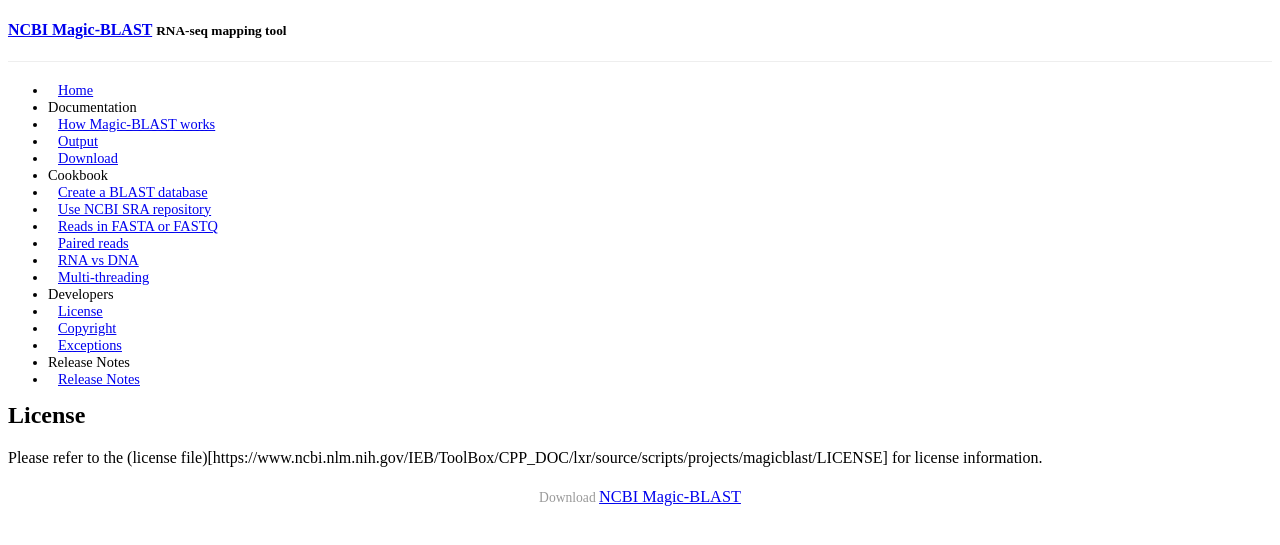
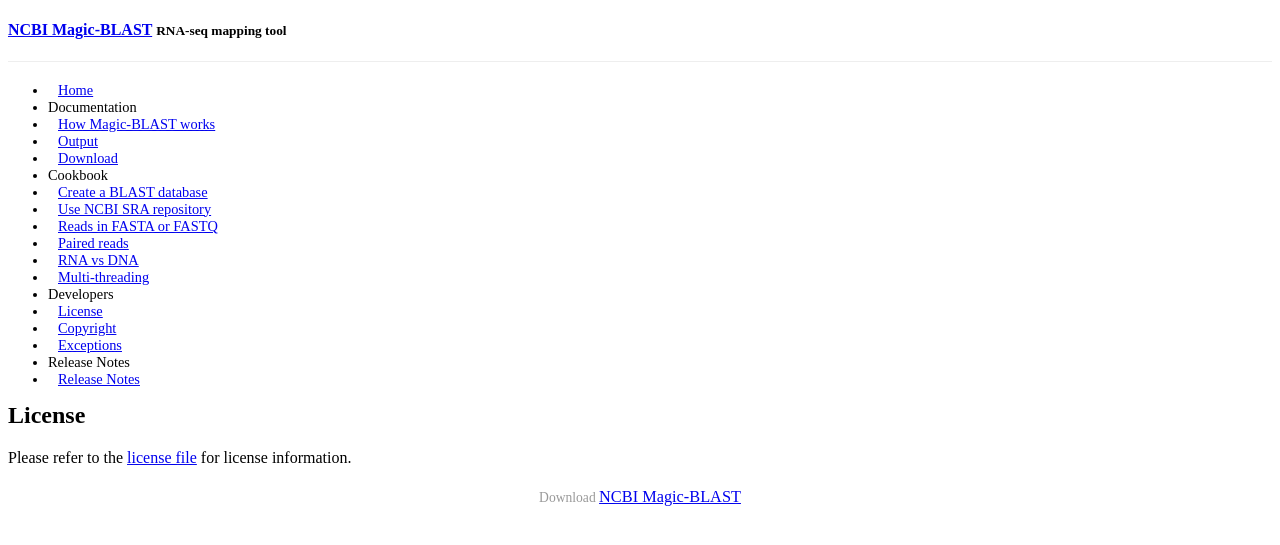
Before and after one commit to ncbi/magicblast, a Jekyll site: the page built from docs/_posts/2020-05-15-license.md, in a window 1280 px wide. Shown: the top 545 px of the page. Built offline with Jekyll 4.4.1, drawn with Linux system fonts in a browser that asks for light colours; a style sheet for code colours, icons or effects is not loaded.

Commit message:
Minor fix

```diff
--- a/docs/_posts/2020-05-15-license.md
+++ b/docs/_posts/2020-05-15-license.md
@@ -5,4 +5,4 @@
 order: 0
 ---
 
-Please refer to the (license file)[https://www.ncbi.nlm.nih.gov/IEB/ToolBox/CPP_DOC/lxr/source/scripts/projects/magicblast/LICENSE] for license information.
+Please refer to the [license file](https://www.ncbi.nlm.nih.gov/IEB/ToolBox/CPP_DOC/lxr/source/scripts/projects/magicblast/LICENSE) for license information.
```
